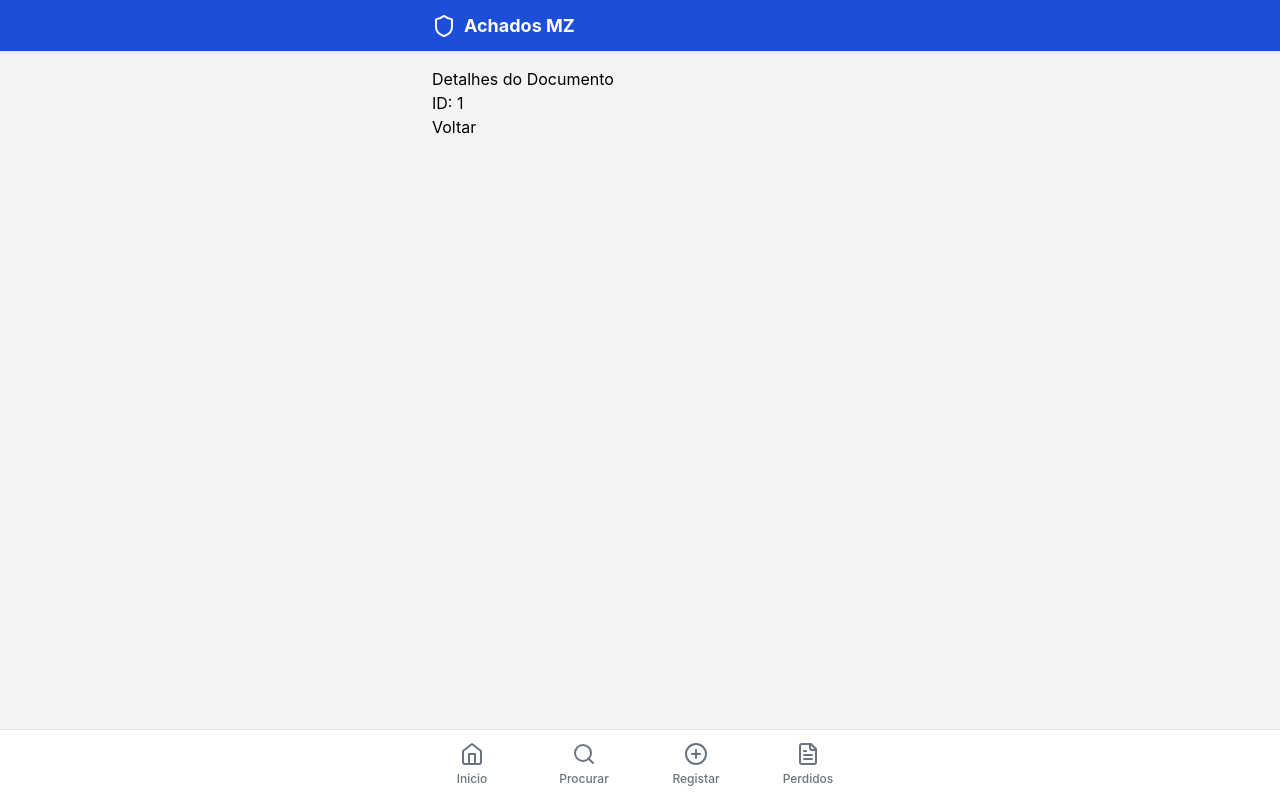
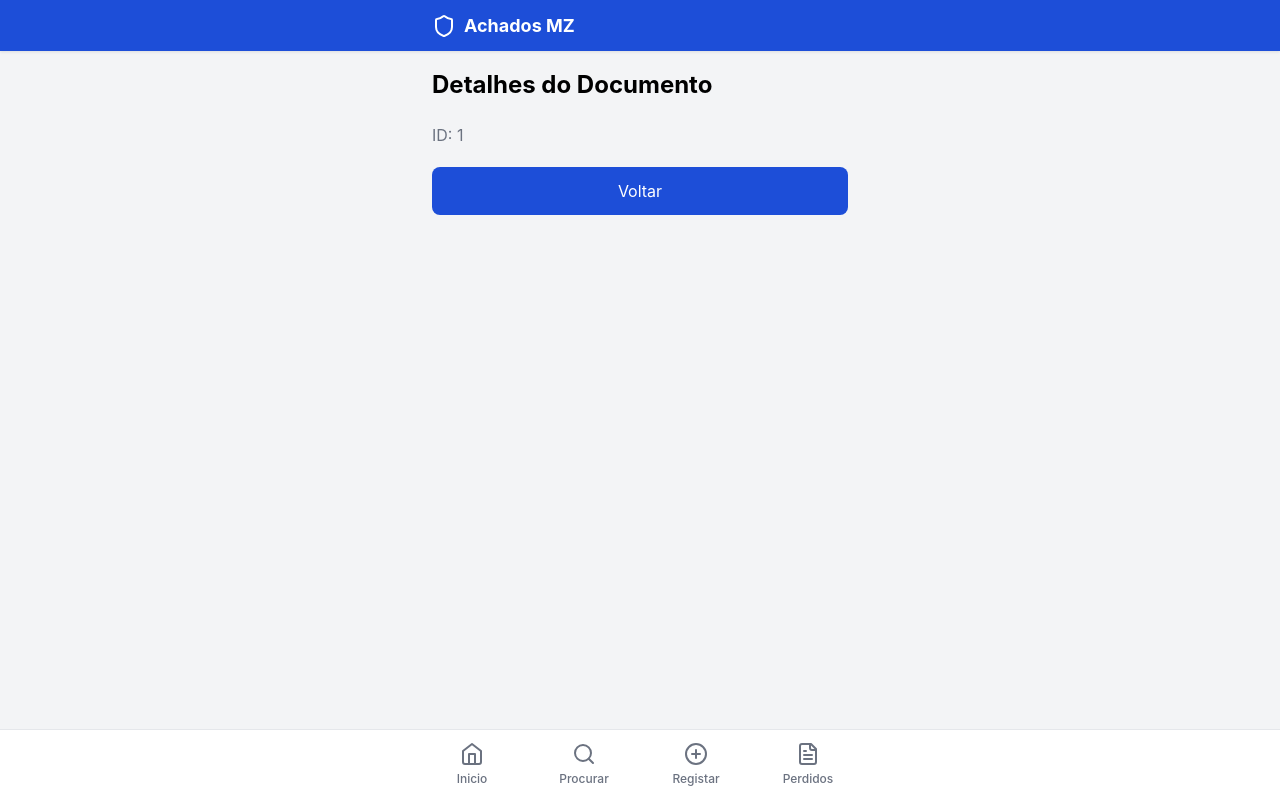
Before and after one commit to dioneelizeudaluz-afk/achados-mz, a React (Vite) app: page /document/1 in a window 1280 px wide. Built offline with nearby package versions, Linux system fonts and the light colour scheme.

Commit message:
Update DocumentDetails.jsx

```diff
--- a/src/pages/DocumentDetails.jsx
+++ b/src/pages/DocumentDetails.jsx
@@ -5,15 +5,25 @@ export default function DocumentDetails() {
   const navigate = useNavigate()
 
   return (
-    <div className="space-y-6">
-      <h1 className="text-2xl font-bold">Detalhes do Documento</h1>
-      <p className="text-gray-600">ID: {id}</p>
+    <div style={{ display: 'flex', flexDirection: 'column', gap: '20px' }}>
+      <h1 style={{ fontSize: '24px', fontWeight: 'bold', margin: 0 }}>
+        Detalhes do Documento
+      </h1>
+      <p style={{ color: '#6b7280', margin: 0 }}>ID: {id}</p>
       <button
         onClick={() => navigate('/')}
-        className="bg-blue-700 text-white px-6 py-3 rounded-lg"
+        style={{
+          padding: '12px 24px',
+          backgroundColor: '#1d4ed8',
+          color: 'white',
+          border: 'none',
+          borderRadius: '8px',
+          fontSize: '16px',
+          cursor: 'pointer'
+        }}
       >
         Voltar
       </button>
     </div>
   )
-}
+          }
```
